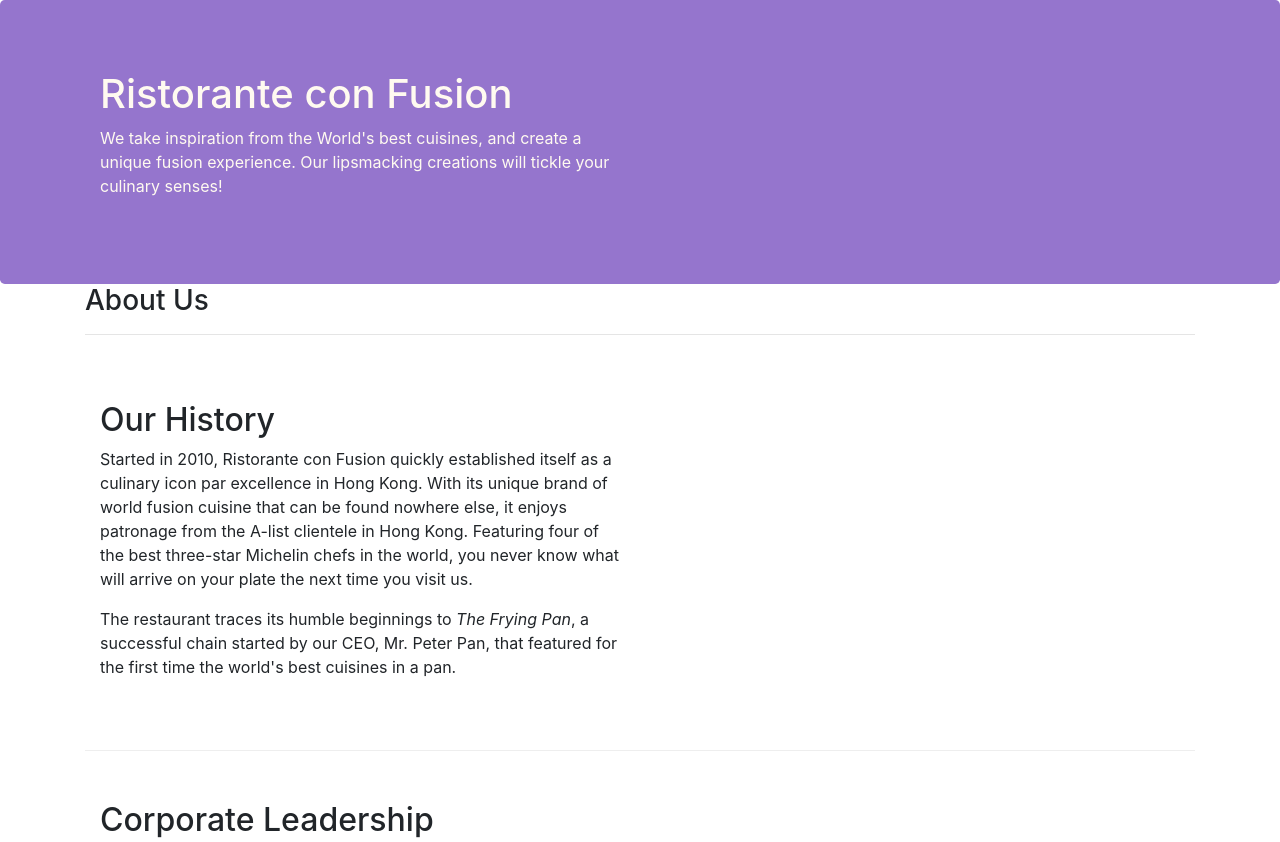
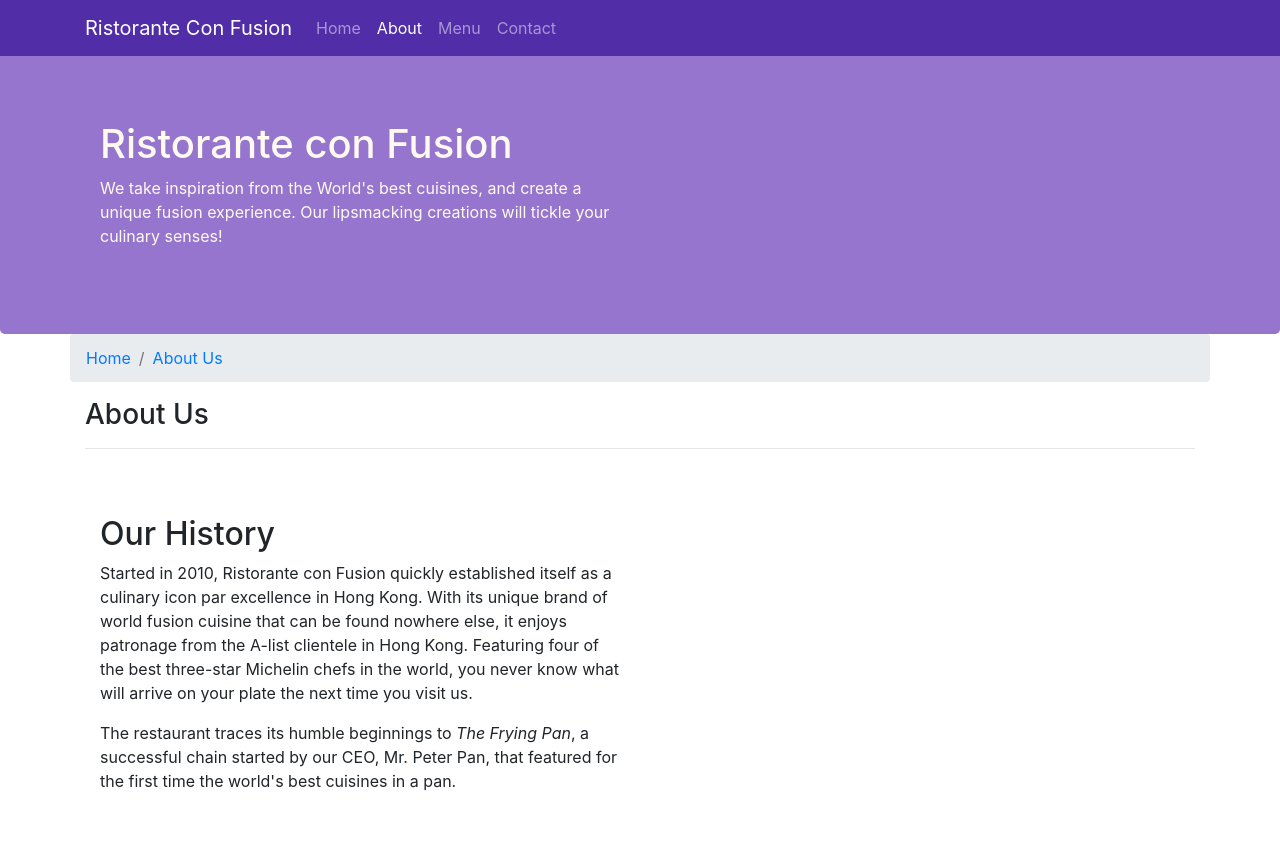
Before and after one commit to AlessandroCapelli/Bootstrap4, a website: page aboutus.html in a window 1280 px wide. Shown: the top 842 px of the page. Drawn offline with nearby package versions, Linux system fonts and the light colour scheme.

Commit message:
Navbar and breadcumbs

```diff
--- a/aboutus.html
+++ b/aboutus.html
@@ -14,6 +14,22 @@
 </head>
 
 <body>
+    <nav class="navbar navbar-dark navbar-expand-sm fixed-top">
+        <div class="container">
+            <bottom class="navbar-toggler" type="button" data-toggle="collapse" data-target="#Navbar">
+                <span class="navbar-toggler-icon"></span>
+            </bottom>
+            <a class="navbar-brand" href="./index.html">Ristorante Con Fusion</a>
+            <div class="collapse navbar-collapse" id="Navbar">
+                <ul class="navbar-nav mr-auto">
+                    <li class="nav-item"><a class="nav-link" href="./index.html">Home</a></li>
+                    <li class="nav-item active"><a class="nav-link" href="#">About</a></li>
+                    <li class="nav-item"><a class="nav-link" href="#">Menu</a></li>
+                    <li class="nav-item"><a class="nav-link" href="#">Contact</a></li>
+                </ul>
+            </div>
+        </div>
+    </nav>
 
     <header class="jumbotron">
         <div class="container">
@@ -30,6 +46,10 @@
 
     <div class="container">
         <div class="row">
+            <ol class="col-12 breadcrumb">
+                <li class="breadcrumb-item"><a href="./index.html">Home</a></li>
+                <li class="breadcrumb-item active"><a href="#">About Us</a></li>
+            </ol>
             <div class="col-12">
                <h3>About Us</h3>
                <hr>
@@ -67,7 +87,7 @@
                 <div class="col-4 offset-1 col-sm-2">
                     <h5>Links</h5>
                     <ul class="list-unstyled">
-                        <li><a href="#">Home</a></li>
+                        <li><a href="./index.html">Home</a></li>
                         <li><a href="#">About</a></li>
                         <li><a href="#">Menu</a></li>
                         <li><a href="#">Contact</a></li>
--- a/css/style.css
+++ b/css/style.css
@@ -23,8 +23,17 @@
     color: floralwhite;
 }
 
-.address {
+address {
     font-size: 80%;
     margin: 0px;
     color: #0F0F0F;
 }
+
+body {
+    padding: 50px 0px 0px 0px;
+    z-index: 0;
+}
+
+.navbar-dark {
+    background-color: #512DA8;
+}
```
Also changed, not shown: index.html (+17 -1 lines).
